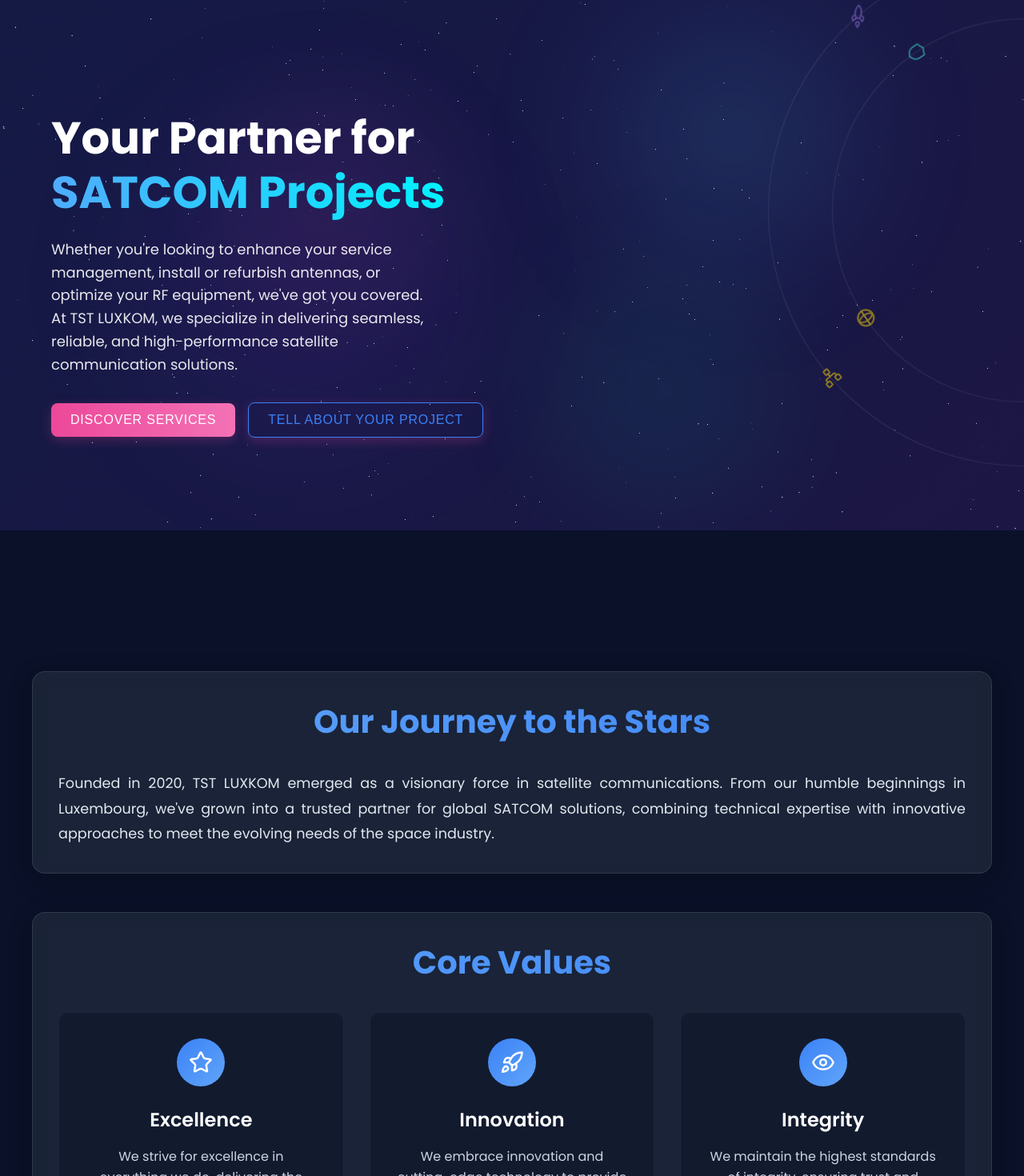
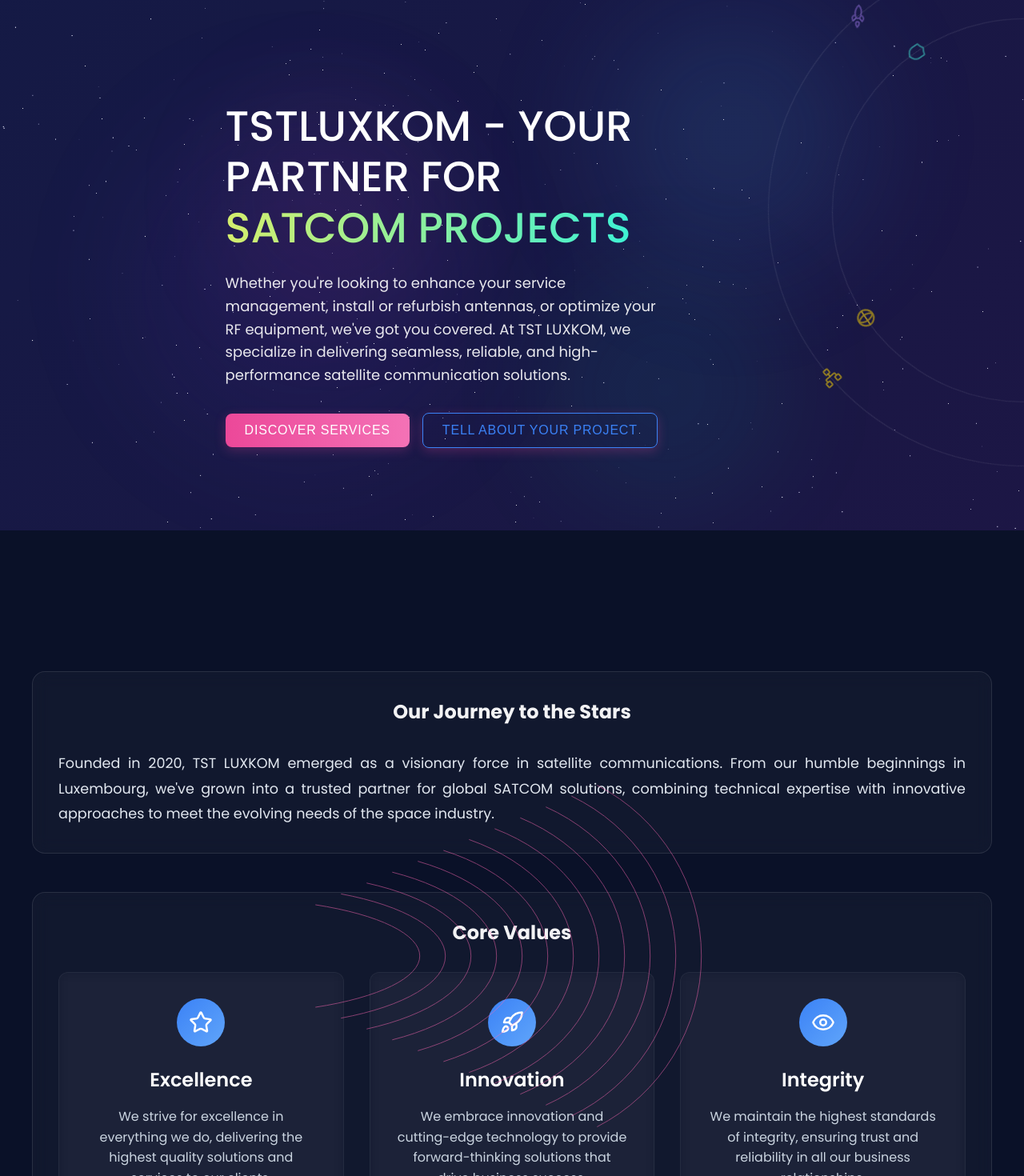
Before and after one commit to Ywette/TSTLUXKOM, a Next.js app: page / in a window 1280 px wide. Shown: the part 137-1607 px from the top of the page at 80% size. Built offline with nearby package versions, Linux system fonts and the light colour scheme.

Commit message:
Hero sizing adjustments

```diff
--- a/src/app/stylings/HeroSection.css
+++ b/src/app/stylings/HeroSection.css
@@ -3,41 +3,43 @@
   height: 100vh; /* Full viewport height */
   display: flex;
   overflow: hidden;
-  padding-right: 40%;
+  padding: 0 17%;
 }
 
 .hero-container {
   position: relative;
   z-index: 10;
-
   padding: 2rem;
 }
 
 .hero-content-wrapper {
-  display: flex;
+  /* display: flex; */
   width: 100%;
-  margin-right: 75%;
+  margin-right: 45%;
 
 }
 
 .hero-content {
   position: relative;
   padding: 2rem;
-  border-radius: 1rem;
   width: 100%;
   z-index: 10;
 }
 
 .hero-title {
-  font-size: 3.5rem;
-  font-weight: 800;
+  text-transform: uppercase;
+  display: flex;
+  flex-direction: column;
+  width: 100%;
+  font-size: 3.3rem;
+  font-weight: 500;
   line-height: 1.2;
   margin-bottom: 1.5rem;
   color: #ffffff;
 }
 
 .hero-highlight {
-  background: linear-gradient(to right, #4facfe, #00f2fe);
+  background: linear-gradient(to right, #d4ee6d, #00f2fe);
   -webkit-background-clip: text;
   -webkit-text-fill-color: transparent;
   background-clip: text;
@@ -48,7 +50,7 @@
   line-height: 1.6;
   margin-bottom: 2rem;
   color: rgba(255, 255, 255, 0.9);
-  width: 75%;
+  width: 77%;
 }
 
 .hero-buttons {
@@ -97,6 +99,7 @@
 
   .hero-title {
     font-size: 3rem;
+    text-transform: uppercase;
   }
 
   .hero-description {
--- a/src/app/stylings/Mission.css
+++ b/src/app/stylings/Mission.css
@@ -20,12 +20,11 @@
 
 /* History Card Styling */
 .history-card {
-  background: rgba(30, 41, 59, 0.8);
+  background: rgba(255, 255, 255, 0.03);
   backdrop-filter: blur(10px);
   border: 1px solid rgba(255, 255, 255, 0.1);
   border-radius: 1rem;
   padding: 2rem;
-  box-shadow: 0 8px 32px rgba(0, 0, 0, 0.2);
 }
 
 .history-content {
@@ -37,17 +36,21 @@
 
 /* Core Values Card Styling */
 .core-values-card {
-  background: rgba(30, 41, 59, 0.8);
+  background: rgba(255, 255, 255, 0.03);
   backdrop-filter: blur(10px);
   border: 1px solid rgba(255, 255, 255, 0.1);
   border-radius: 1rem;
   padding: 2rem;
-  box-shadow: 0 8px 32px rgba(0, 0, 0, 0.2);
 }
 
 .card-header {
   margin-bottom: 2rem;
   text-align: center;
+}
+
+.animated-title-container {
+  position: relative;
+  display: inline-block;
 }
 
 .card-title {
@@ -57,6 +60,15 @@
   -webkit-background-clip: text;
   -webkit-text-fill-color: transparent;
   margin-bottom: 1rem;
+  line-height: 1.2;
+  display: flex;
+  flex-wrap: wrap;
+  justify-content: center;
+}
+
+.card-title span {
+  display: inline-block;
+  min-width: 0.1em;
 }
 
 .values-container {
@@ -66,17 +78,18 @@
 }
 
 .value-card {
-  background: rgba(15, 23, 42, 0.6);
+  background: rgba(255, 255, 255, 0.02);
+  backdrop-filter: blur(8px);
   border-radius: 0.75rem;
   padding: 2rem;
   text-align: center;
-  transition: transform 0.3s ease, box-shadow 0.3s ease;
+  transition: transform 0.3s ease;
   border: 1px solid rgba(255, 255, 255, 0.05);
 }
 
 .value-card:hover {
   transform: translateY(-5px);
-  box-shadow: 0 12px 40px rgba(0, 0, 0, 0.3);
+  background: rgba(255, 255, 255, 0.04);
 }
 
 .value-icon-wrapper {
@@ -106,6 +119,15 @@
 .value-description {
   color: #cbd5e1;
   line-height: 1.6;
+}
+
+@keyframes glow {
+  0%, 100% { filter: drop-shadow(0 0 5px rgba(255, 215, 0, 0.5)); }
+  50% { filter: drop-shadow(0 0 20px rgba(255, 215, 0, 0.8)); }
+}
+
+.star-icon {
+  animation: glow 2s infinite;
 }
 
 /* Responsive Design */
--- /dev/null
+++ b/src/app/stylings/WifiAnimation.mmodule.css
@@ -0,0 +1,34 @@
+.container {
+    position: relative;
+    width: 100%;
+    height: 200px;
+    overflow: hidden;
+  }
+
+  .wifiArc {
+    position: absolute;
+    top: 0;
+    height: 100%;
+    opacity: 0;
+  }
+
+  .wifiArc path {
+    fill: none;
+    stroke-linecap: round;
+  }
+
+  @keyframes fadeInOnce {
+    0%, 5% {
+      opacity: 0;
+    }
+    20%, 30% {
+      opacity: 1;
+    }
+    45%, 100% {
+      opacity: 0;
+    }
+  }
+
+  .wifiArc.animate {
+    animation: fadeInOnce 5s forwards;
+  }
--- /dev/null
+++ b/src/app/stylings/WifiAnimation.module.css
@@ -0,0 +1,21 @@
+.container {
+  position: absolute;
+  width: 100%;
+  height: 100vh;
+  overflow: visible;
+  z-index: 1000;
+  display: flex;
+  align-items: center;
+}
+
+.wifiArc {
+  position: absolute;
+  height: 100%;
+  opacity: 1;
+  pointer-events: none;
+}
+
+.wifiArc path {
+  fill: none;
+  stroke-linecap: round;
+}
--- a/src/components/HeroSection.jsx
+++ b/src/components/HeroSection.jsx
@@ -33,11 +33,6 @@
 
   return (
     <section className="hero-section" ref={sectionRef}>
-
-
-
-
-
       <div className="hero-container">
         <div className="hero-content-wrapper">
           <motion.div
@@ -52,8 +47,8 @@
               animate={{ opacity: 1 }}
               transition={{ delay: 0.3, duration: 0.8 }}
             >
-              Your Partner for
-              <br />
+              TSTLUXKOM - Your Partner for
+
               <span className="hero-highlight">SATCOM Projects</span>
             </motion.h1>
 
--- a/src/components/Mission.jsx
+++ b/src/components/Mission.jsx
@@ -1,25 +1,33 @@
 'use client'
-import React, { useState, useEffect, useRef } from 'react';
+import React, { useEffect } from 'react';
 import { RocketIcon, EyeIcon, StarIcon } from 'lucide-react'
-import { motion, useScroll, useTransform } from 'framer-motion';
+import { motion, useScroll } from 'framer-motion';
 import { useInView } from 'react-intersection-observer';
 import { useSpring, animated } from '@react-spring/web';
 import { usePathname } from 'next/navigation';
 import '../app/stylings/Mission.css';
+import WifiAnimation from './ui/WiFiAnimation';
+
+const AnimatedText = ({ text }) => {
+  return (
+    <div className="animated-title-container">
+      <h2 className="animated-title">
+        {text}
+      </h2>
+    </div>
+  );
+};
 
 // Fun animated Mission component
 export function Mission() {
   const { scrollYProgress } = useScroll();
   const [ref, inView] = useInView({
     triggerOnce: true,
-    threshold: 0.1
+    threshold: 0.2
   });
   const pathname = usePathname();
   const isProd = process.env.NODE_ENV === 'production';
   const basePath = isProd ? '/TSTLUXKOM' : '';
-
-  const opacity = useTransform(scrollYProgress, [0, 0.2], [0, 1]);
-  const y = useTransform(scrollYProgress, [0, 0.2], [50, 0]);
 
   const springProps = useSpring({
     opacity: inView ? 1 : 0,
@@ -57,18 +65,24 @@
 
   return (
     <section id="about" className="mission-section" ref={ref}>
+      {inView && (
+        <WifiAnimation
+          color="#FF69B4"
+          thickness={1}
+          arcCount={12}
+          threshold={0.2}
+          triggerOnce={true}
+        />
+      )}
       <div className="mission-container">
-        <motion.div
-          className="mission-content"
-          style={{ opacity, y }}
-        >
+        <div className="mission-content">
           {/* Company History Card */}
           <animated.div
             className="history-card"
             style={springProps}
           >
             <div className="card-header">
-              <h2 className="card-title">Our Journey to the Stars</h2>
+              <AnimatedText text="Our Journey to the Stars" />
             </div>
             <div className="history-content">
               <p>
@@ -85,7 +99,7 @@
             style={springProps}
           >
             <div className="card-header">
-              <h2 className="card-title">Core Values</h2>
+              <AnimatedText text="Core Values" />
             </div>
             <div className="values-container">
               {values.map((value, index) => (
@@ -99,7 +113,7 @@
               ))}
             </div>
           </animated.div>
-        </motion.div>
+        </div>
       </div>
     </section>
   );
--- a/src/components/ServicesList.jsx
+++ b/src/components/ServicesList.jsx
@@ -29,10 +29,22 @@
   const [hoveredCard, setHoveredCard] = useState(null);
   const containerRef = useRef(null);
   const cardsRef = useRef([]);
+  const [isMobile, setIsMobile] = useState(false);
 
   useEffect(() => {
-    if (!containerRef.current) return;
+    // Check if we're on mobile
+    const checkMobile = () => {
+      setIsMobile(window.innerWidth <= 1023);
+    };
 
+    // Initial check
+    checkMobile();
+
+    // Add resize listener
+    window.addEventListener('resize', checkMobile);
+
+    // Only setup animations if not mobile
+    if (!isMobile && containerRef.current) {
       const cards = cardsRef.current;
 
       // Initial state - cards are hidden below the screen
@@ -46,31 +58,25 @@
         trigger: containerRef.current,
         start: "top 80%",
         onEnter: () => {
-        // Animate each card with a quick stagger effect and bounce
+          // Animate each card with a quick stagger effect
           cards.forEach((card, index) => {
             gsap.to(card, {
-            y: -50, // Move up slightly past the final position
+              y: 0,
               opacity: 1,
-            duration: 0.6,
+              duration: 0.8,
               delay: index * 0.15,
-            ease: "power2.out",
-            onComplete: () => {
-              // Bounce back to final position
-              gsap.to(card, {
-                y: 0,
-                duration: 0.3,
-                ease: "bounce.out"
-              });
-            }
+              ease: "power2.out"
             });
           });
         }
       });
+    }
 
     return () => {
+      window.removeEventListener('resize', checkMobile);
       ScrollTrigger.getAll().forEach(trigger => trigger.kill());
     };
-  }, []);
+  }, [isMobile]);
 
   const handleCardClick = (webRoute) => {
     window.location.href = `/services/${webRoute}`;
@@ -96,7 +102,7 @@
         {/* Services Grid */}
         <div
           ref={containerRef}
-          className="services-container"
+          className={`services-container ${isMobile ? 'mobile' : ''}`}
           data-hovered={hoveredCard}
         >
           {services.map((service, index) => (
@@ -104,8 +110,8 @@
               key={service.id}
               ref={el => cardsRef.current[index] = el}
               className={`service-card ${hoveredCard === service.id ? 'hovered' : ''}`}
-              onMouseEnter={() => setHoveredCard(service.id)}
-              onMouseLeave={() => setHoveredCard(null)}
+              onMouseEnter={() => !isMobile && setHoveredCard(service.id)}
+              onMouseLeave={() => !isMobile && setHoveredCard(null)}
               onClick={() => handleCardClick(service.web)}
             >
               <div className="service-card-header">
--- a/src/components/ui/OrbitCircles.tsx
+++ b/src/components/ui/OrbitCircles.tsx
@@ -3,7 +3,7 @@
 import React, { useEffect, useRef } from 'react';
 import { motion } from 'framer-motion';
 import { Satellite, Wifi, Globe, Shield, Rocket, Antenna, Signal, Network } from 'lucide-react';
-import '../../app/stylings/OrbitCircles.css';
+import '../../app/stylings/animations/OrbitCircles.css';
 
 const OrbitCircles: React.FC = () => {
   return (
--- /dev/null
+++ b/src/components/ui/WiFiAnimation.jsx
@@ -0,0 +1,47 @@
+'use client';
+
+import { useRef } from 'react';
+import styles from '../../app/stylings/WifiAnimation.module.css';
+
+const WifiAnimation = ({
+  color = '#FF69B4',
+  thickness = 0.5,  // In pixels (0.5px is typically the thinnest visible line)
+  arcCount = 32  // Increased from 20 to 32 arcs
+}) => {
+  const containerRef = useRef(null);
+
+  // Create array for our arcs with even spacing and vertical-only scaling
+  const arcs = Array.from({ length: arcCount }, (_, i) => ({
+    left: 10 + (i * 2.5), // Start at 10% and space arcs 2.5% apart to fit in viewport
+    scaleY: 0.3 + (i / (arcCount - 1)) * 0.7, // Scale height from 0.3 to 1.0
+  }));
+
+  return (
+    <div ref={containerRef} className={styles.container}>
+      {arcs.map((arc, index) => (
+        <svg
+          key={index}
+          className={styles.wifiArc}
+          style={{
+            left: `${arc.left}%`,
+            opacity: 0.5,
+          }}
+          viewBox="0 0 200 300"
+        >
+          <path
+            d="M 100,70 A 90,90 0 0 1 100,230"
+            style={{
+              stroke: color,
+              strokeWidth: `${thickness}px`,
+              transform: `scaleY(${arc.scaleY})`,
+              transformOrigin: 'center',
+            }}
+            vectorEffect="non-scaling-stroke"
+          />
+        </svg>
+      ))}
+    </div>
+  );
+};
+
+export default WifiAnimation;
```
Also changed, not shown: src/app/stylings/animations/OrbitCircles.css (renamed from src/app/stylings/OrbitCircles.css). Lines whose indentation alone changed are shown as unchanged.
